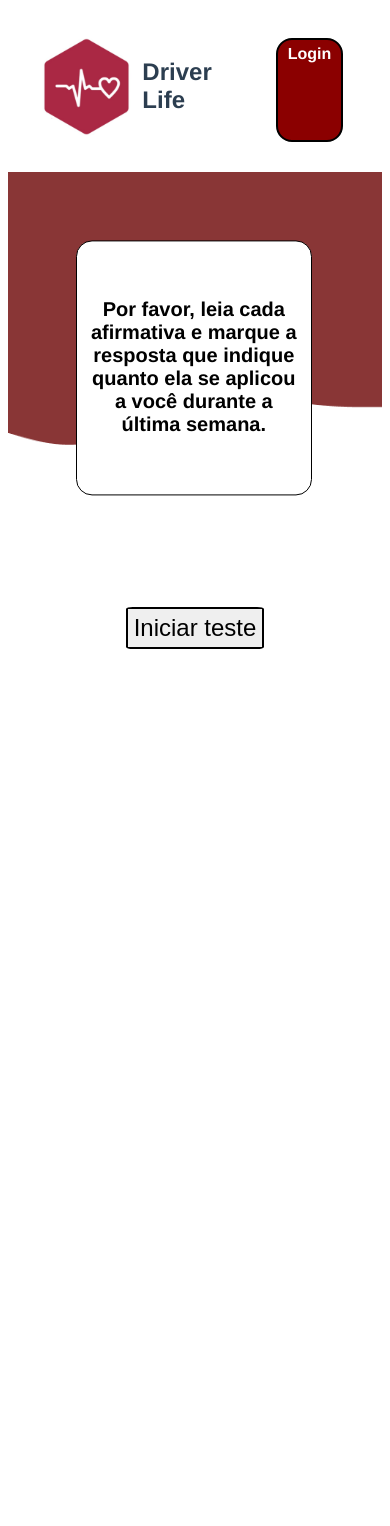
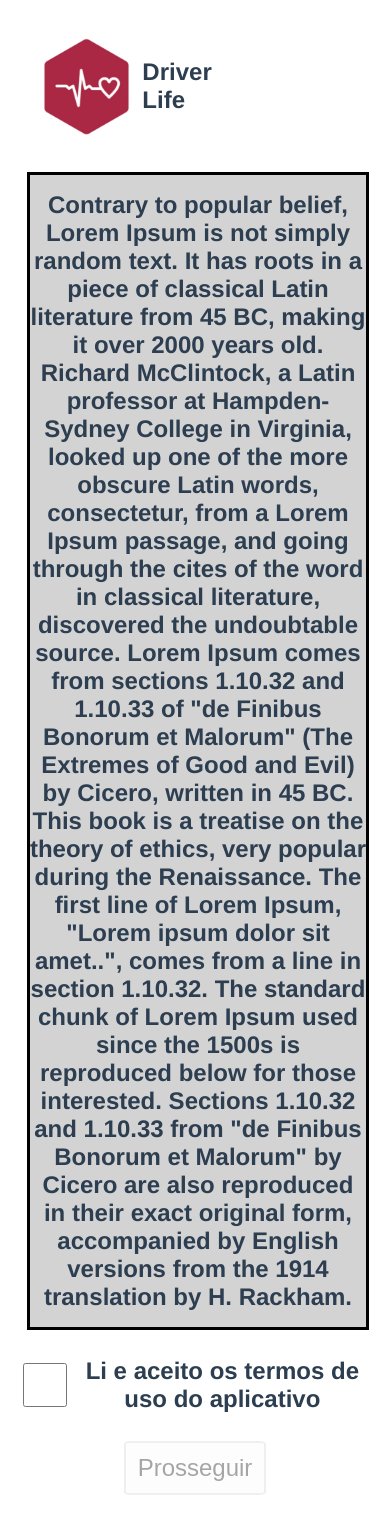
Before and after one commit to xmacedo/driverApp, a Vue app in the folder frontend/: page / in a window 390 px wide. Before the commit the page ends 844 px from the top, so only its background shows below. Built offline with nearby package versions, Linux system fonts and the light colour scheme; no server answers; the database is empty.

Commit message:
contrato de uso do app

```diff
--- a/frontend/src/App.vue
+++ b/frontend/src/App.vue
@@ -7,7 +7,7 @@
       <h1 class="titulo-app">Driver Life</h1>
     </div>
 
-    <a href="" class="login">Login</a>
+    <!-- <a href="" class="login">Login</a> -->
   </nav>
   <router-view />
 </template>
--- a/frontend/src/components/CaixaPergunta.vue
+++ b/frontend/src/components/CaixaPergunta.vue
@@ -29,7 +29,7 @@ export default {
 }
 </script>
 
-<style>
+<style scoped>
 .caixa-pergunta {
     border-radius: 16px;
     background-color: SeaShell;
--- a/frontend/src/components/EscalaResposta.vue
+++ b/frontend/src/components/EscalaResposta.vue
@@ -45,7 +45,7 @@ export default {
 }
 </script>
 
-<style>
+<style scoped>
 .opcoes {
     display: flex;
     flex-direction: row;
--- a/frontend/src/components/HelloWorld.vue
+++ b/frontend/src/components/HelloWorld.vue
@@ -8,6 +8,8 @@
   <div class="apresentacao__botao">
     <button class="apresentacao__botao__texto" @click="$router.push('/teste')">Iniciar teste</button>
   </div>
+
+  <a class="link-contrato" @click="$router.push('/contrato')">Termos de uso</a>
 </template>
 
 <script>
@@ -129,6 +131,9 @@ p.texto {
     margin-top: 35%;
   }
 
+  a.link-contrato {
+    cursor: pointer;
 
+  }
 }
 </style>
--- a/frontend/src/components/ResultadosComponent.vue
+++ b/frontend/src/components/ResultadosComponent.vue
@@ -47,7 +47,7 @@ export default {
 }
 </script>
 
-<style>
+<style scoped>
 .resultados {
     padding-top: 5%;
     display: flex;
--- a/frontend/src/components/TesteComponent.vue
+++ b/frontend/src/components/TesteComponent.vue
@@ -25,7 +25,6 @@
 import firebaseServices from '@/Services/firebaseServices';
 import services from '../Services/services'
 import CaixaPergunta from './CaixaPergunta.vue';
-import useAppStore from '../stores';
 import { appStore } from '../main.js';
 export default {
     name: 'TesteComponent',
--- /dev/null
+++ b/frontend/src/components/TextoContrato.vue
@@ -0,0 +1,129 @@
+<template>
+    <div class="fundo">
+        <div class="fundo-texto">
+            <h1 class="texto">Contrary to popular belief, Lorem Ipsum is not simply random text. It has roots in a piece of classical
+                Latin literature from 45 BC, making it over 2000 years old. Richard McClintock, a Latin professor at
+                Hampden-Sydney College in Virginia, looked up one of the more obscure Latin words, consectetur, from a Lorem
+                Ipsum passage, and going through the cites of the word in classical literature, discovered the undoubtable
+                source. Lorem Ipsum comes from sections 1.10.32 and 1.10.33 of "de Finibus Bonorum et Malorum" (The Extremes
+                of Good and Evil) by Cicero, written in 45 BC. This book is a treatise on the theory of ethics, very popular
+                during the Renaissance. The first line of Lorem Ipsum, "Lorem ipsum dolor sit amet..", comes from a line in
+                section 1.10.32.
+
+                The standard chunk of Lorem Ipsum used since the 1500s is reproduced below for those interested. Sections
+                1.10.32 and 1.10.33 from "de Finibus Bonorum et Malorum" by Cicero are also reproduced in their exact
+                original form, accompanied by English versions from the 1914 translation by H. Rackham.</h1>
+        </div>
+
+        <div class="apresentacao-checkbox">
+            <input type="checkbox" class="checkbox" @click="checado">
+            <h1 class="texto">Li e aceito os termos de uso do aplicativo</h1>
+        </div>
+
+
+        <div class="apresentacao-botao">
+            <button id="btnProsseguir" disabled class="botao" @click="$router.push('/home')">Prosseguir</button>
+        </div>
+    </div>
+</template>
+
+<script>
+
+export default {
+    name: 'TextoContrato',
+
+    data() {
+        return {
+            desabilitado: true
+        }
+    },
+
+    methods: {
+        checado() {
+            this.desabilitado = !this.desabilitado
+            document.getElementById('btnProsseguir').disabled = this.desabilitado
+        }
+    }
+
+}
+</script>
+
+<style scoped>
+.fundo {
+    display: flex;
+    justify-content: flex-end;
+    flex-direction: column;
+}
+
+.fundo-texto {
+    background-color: lightgray;
+    width: 45%;
+    border: 3px solid black;
+    border-radius: 5%;
+    margin-left: 25%;
+}
+
+.texto{
+    font-size: 2rem;
+}
+
+.apresentacao-checkbox {
+    display: flex;
+    flex-direction: row;
+    justify-content: center;
+    align-items: center;
+    margin: 3%
+}
+
+.apresentacao-botao {
+    display: flex;
+    flex-direction: column;
+    align-items: center;
+}
+
+.botao {
+    color: black;
+    text-align: center;
+    border-radius: 5%;
+    font-size: 1.5rem;
+    padding: 3%;
+    text-decoration: none;
+    font-family: 'Montserrat', sans-serif;
+    border-style: solid;
+    border: 5% solid black;
+    display: flex;
+    justify-content: center;
+    margin-bottom: 3%;
+}
+
+.botao[disabled] {
+    opacity: 35%;
+}
+
+.checkbox {
+    width: 35px;
+    height: 35px;
+    margin-right: 2%;
+}
+
+@media (max-width: 1200px) {
+    .fundo-texto {
+        width: 90%;
+        border-radius: 0%;
+        margin-left: 5%;
+    }
+
+    .texto{
+        font-size: 1.5rem;
+    }
+
+    .checkbox{
+        width: 70px;
+        height: 70px;
+    }
+
+    .botao{
+        margin-bottom: 6%;
+    }
+}
+</style>
--- a/frontend/src/router/index.js
+++ b/frontend/src/router/index.js
@@ -2,20 +2,13 @@ import { createRouter, createWebHashHistory } from 'vue-router'
 import HomeView from '../views/HomeView.vue'
 import TesteView from '../views/TesteView.vue'
 import ResultadosView from '../views/ResultadosView.vue'
+import ContratoView from '@/views/ContratoView'
 
 const routes = [
   {
-    path: '/',
+    path: '/home',
     name: 'home',
     component: HomeView
-  },
-  {
-    path: '/about',
-    name: 'about',
-    // route level code-splitting
-    // this generates a separate chunk (about.[hash].js) for this route
-    // which is lazy-loaded when the route is visited.
-    component: () => import(/* webpackChunkName: "about" */ '../views/AboutView.vue')
   },
   {
     path: '/teste',
@@ -26,6 +19,11 @@ const routes = [
     path: '/resultados',
     name: 'resultados',
     component: ResultadosView
+  },
+  {
+    path: '/',
+    name: 'contrato',
+    component: ContratoView
   }
 ]
 
--- /dev/null
+++ b/frontend/src/views/ContratoView.vue
@@ -0,0 +1,14 @@
+<template>
+    <TextoContrato/>
+</template>
+
+<script>
+import TextoContrato from '@/components/TextoContrato.vue';
+
+export default{
+    name: 'ContratoView',
+    components: {
+        TextoContrato
+    }
+}
+</script>
--- a/frontend/src/views/HomeView.vue
+++ b/frontend/src/views/HomeView.vue
@@ -1,5 +1,6 @@
 <template>
     <HelloWorld/>
+
 </template>
 
 <script>
```
